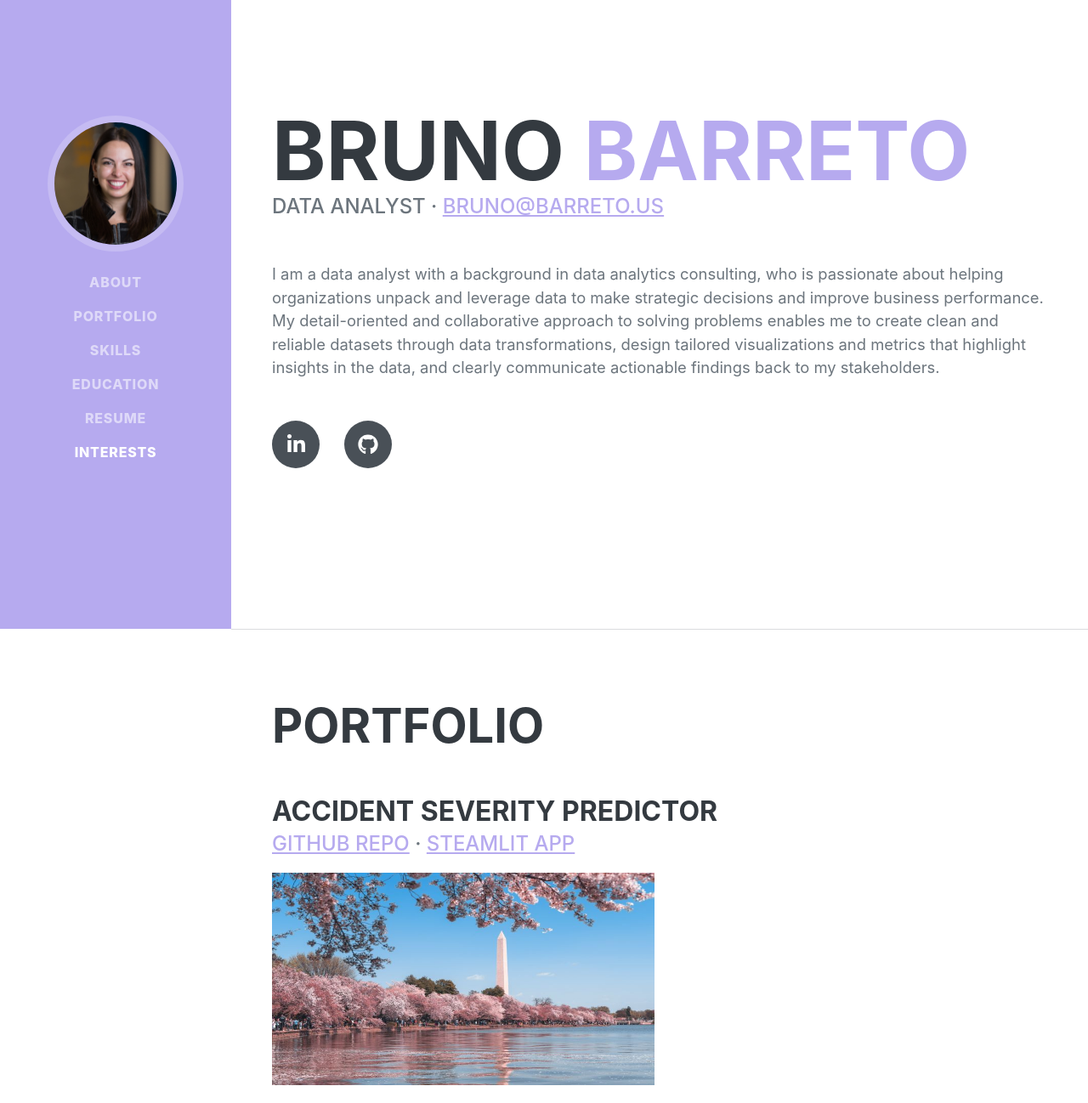
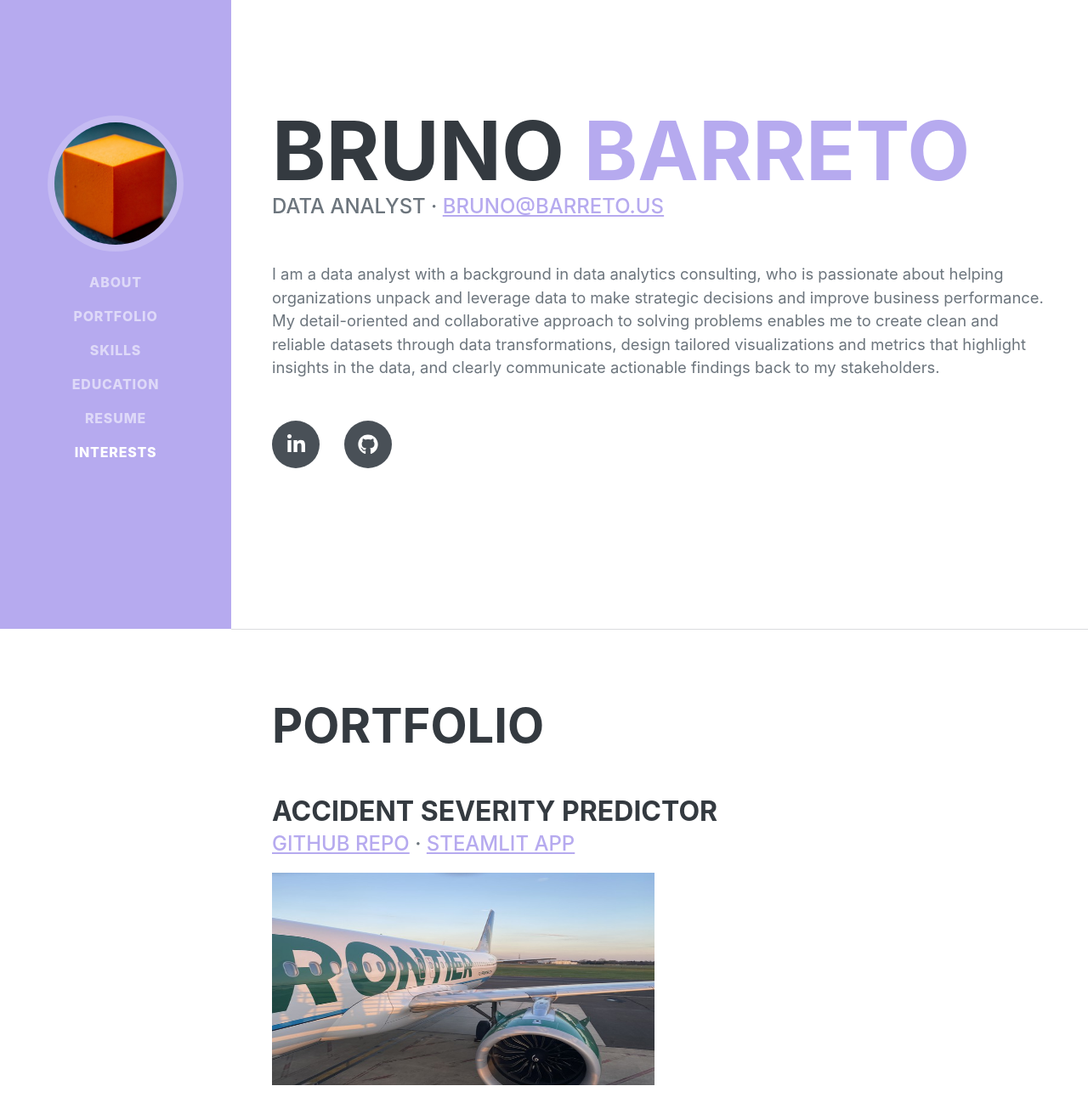
Before and after one commit to BrunoCMBarreto/brunocmbarreto.github.io, a website: page index.html in a window 1280 px wide. Shown: the part 60-1358 px from the top of the page at 85% size. Drawn offline with nearby package versions, Linux system fonts and the light colour scheme; a web font is replaced by a local one.

Commit message:
Revised image files

```diff
--- a/index.html
+++ b/index.html
@@ -30,7 +30,7 @@
         <nav class="navbar navbar-expand-lg navbar-dark bg-primary fixed-top" id="sideNav">
             <a class="navbar-brand js-scroll-trigger" href="#page-top">
                 <span class="d-block d-lg-none">Bruno Barreto</span>
-                <span class="d-none d-lg-block"><img class="img-fluid img-profile rounded-circle mx-auto mb-2" src="img\headshot.JPG" alt="" /></span>
+                <span class="d-none d-lg-block"><img class="img-fluid img-profile rounded-circle mx-auto mb-2" src="img\Headshot.JPG" alt="" /></span>
             </a>
             <button class="navbar-toggler" type="button" data-bs-toggle="collapse" data-bs-target="#navbarResponsive" aria-controls="navbarResponsive" aria-expanded="false" aria-label="Toggle navigation"><span class="navbar-toggler-icon"></span></button>
             <div class="collapse navbar-collapse" id="navbarResponsive">
@@ -74,7 +74,7 @@
                         <div class="flex-grow-1">
                             <h3 class="mb-0">Accident Severity Predictor</h3>
                             <div class="subheading mb-3"><a href="https://github.com/rgfriedman/washingon_dc_airbnb_hosting_helper" target=_blank>Github Repo</a> · <a href="https://share.streamlit.io/rgfriedman/airbnb_listings_capstone/main/app/hosting_helper.py" target=_blank>Steamlit App</a></div>
-                            <img src="img\dc.jpeg" width="450" height="250">
+                            <img src="img\Flight_Report.jpg" width="450" height="250">
                             <br><br>
                             <p>The goal of this project was to build a model that can predict the severity of a flight accident from a formal report detailing the events that led up to it. The model would then be used to determine the risk factors that lead to lethal accidents, so that future regulations and aviation guidelines could be directed towrds addressing them</p>
 
@@ -92,7 +92,7 @@
                         <div class="flex-grow-1">
                             <h3 class="mb-0">BTS Aviation Delay Model</h3>
                             <div class="subheading mb-3"><a href="https://github.com/rgfriedman/animal_shelter_outcomes" target=_blank>Github Repo</a></div>
-                            <img src="img\pets.jpg" width="450" height="250">
+                            <img src="img\BTS_Logo.jpg" width="450" height="250">
                             <br><br>
 
                             <p>The goal of this project was to collaborate with data scientist peers and build a model that predicts an adoption outcome for animals taken into the Austin City Animal Center. This shelter is a no-kill shelter, so this model will help with better planning for capacity at the shelter by predicting which animals are likely to be adopted.</p>
```
Also changed, not shown: img/BTS_Logo.png (added), img/Flight_Report.jpg (added), img/Headshot.jpg (added), img/dc.jpeg (deleted), img/headshot.JPG (deleted), img/pets.jpg (deleted).
